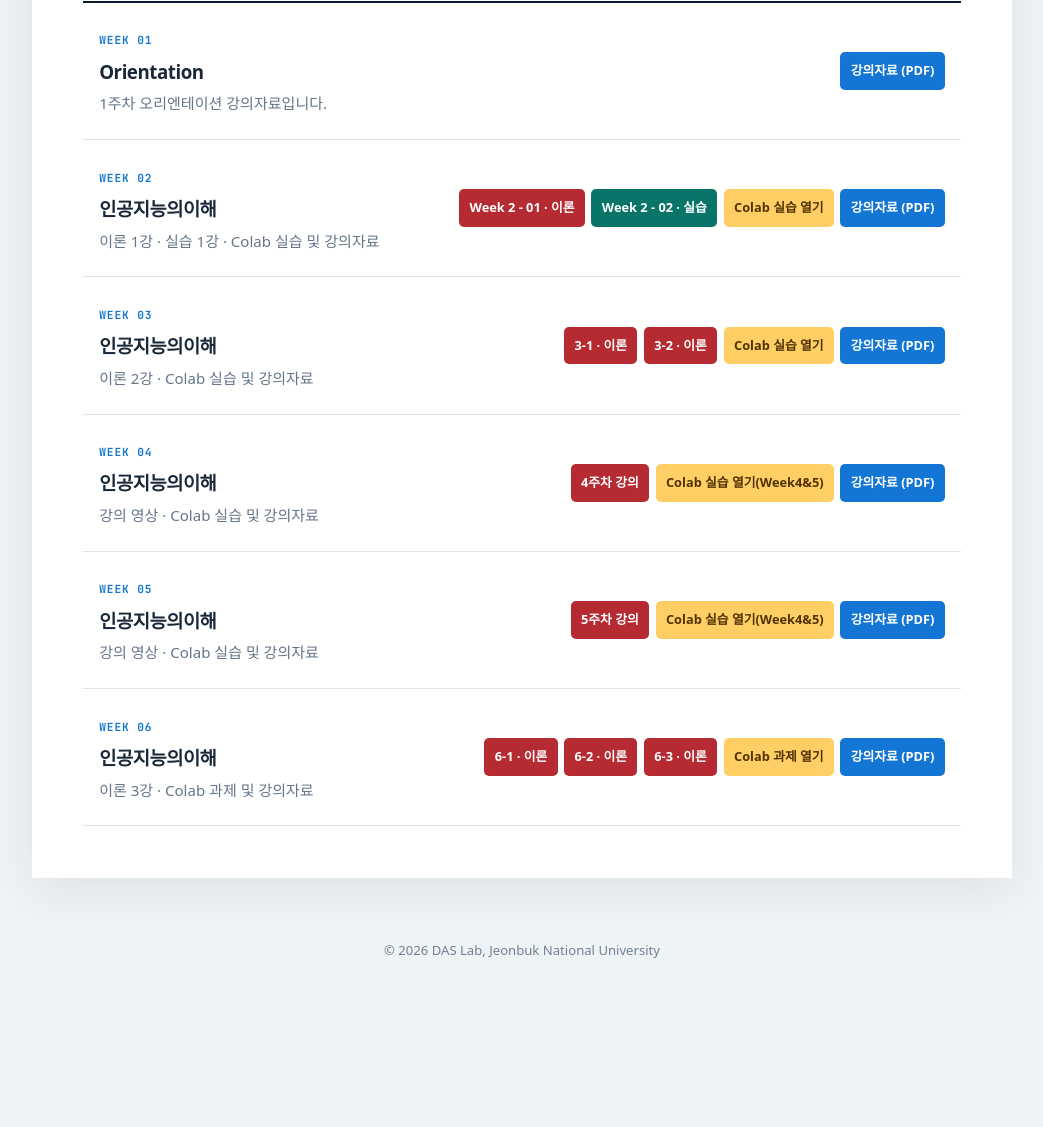
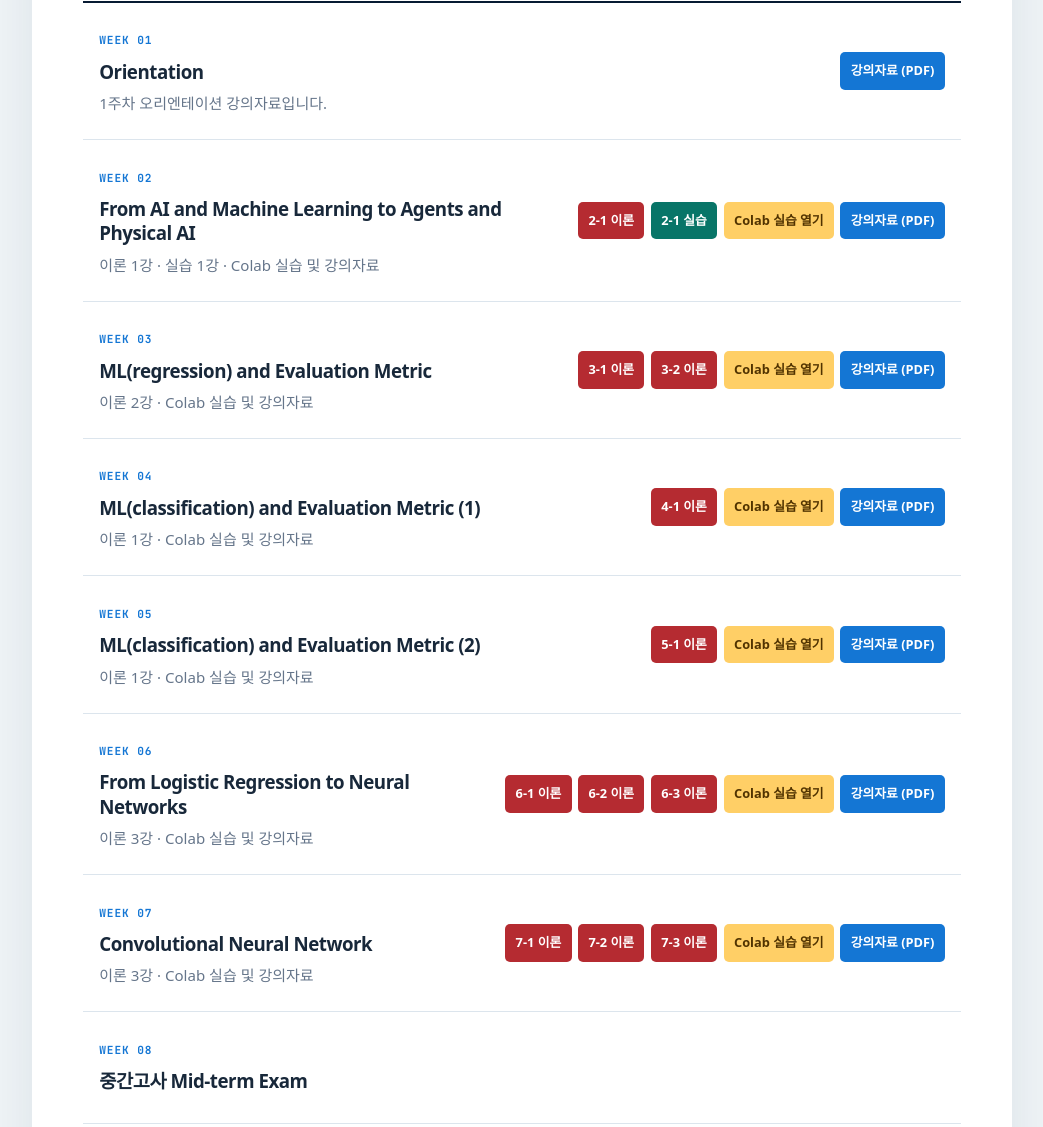
Before and after one commit to joonsooyoo/ai-class-26, a plain HTML site: page lectures.html in a window 1280 px wide. Shown: the part 542-1669 px from the top of the page, without its empty margins (118-1161 px from the left). Before the commit the page ends 1556 px from the top, so only its background shows below. Drawn offline with Linux system fonts and the light colour scheme; a web font is replaced by a local one.

Commit message:
Add week 7 resources and standardize lecture listings

```diff
--- a/lectures.html
+++ b/lectures.html
@@ -14,48 +14,61 @@
         </div>
       </article>
       <article class="lecture-row">
-        <div><span class="week">WEEK 02</span><h3>인공지능의이해</h3><p>이론 1강 · 실습 1강 · Colab 실습 및 강의자료</p></div>
+        <div><span class="week">WEEK 02</span><h3>From AI and Machine Learning to Agents and Physical AI</h3><p>이론 1강 · 실습 1강 · Colab 실습 및 강의자료</p></div>
         <div class="resource-actions">
-          <a class="video-button theory-button" href="https://youtu.be/HVKonzmF_ug" target="_blank" rel="noopener noreferrer" aria-label="Week 2 - 01 이론 강의 시청 (새 창)">Week 2 - 01 · 이론</a>
-          <a class="video-button practice-button" href="https://youtu.be/H55EfyrLjqU" target="_blank" rel="noopener noreferrer" aria-label="Week 2 - 02 실습 강의 시청 (새 창)">Week 2 - 02 · 실습</a>
-          <a class="colab-button" href="https://colab.research.google.com/drive/125D-zD1xBOi5sNbEFWkY8Z9XjrzkHazI?usp=sharing" target="_blank" rel="noopener noreferrer" aria-label="2주차 Colab 실습 사이트 열기 (새 창)">Colab 실습 열기</a>
+          <a class="video-button theory-button" href="https://youtu.be/HVKonzmF_ug" target="_blank" rel="noopener noreferrer" aria-label="2-1 이론 강의 시청 (새 창)">2-1 이론</a>
+          <a class="video-button practice-button" href="https://youtu.be/H55EfyrLjqU" target="_blank" rel="noopener noreferrer" aria-label="2-1 실습 강의 시청 (새 창)">2-1 실습</a>
+          <a class="colab-button" href="https://colab.research.google.com/drive/125D-zD1xBOi5sNbEFWkY8Z9XjrzkHazI?usp=sharing" target="_blank" rel="noopener noreferrer" aria-label="2주차 Colab 실습 열기 (새 창)">Colab 실습 열기</a>
           <a class="note-button" href="asset/note/ai_week02.pdf" target="_blank" rel="noopener noreferrer" aria-label="2주차 강의자료 PDF (새 창)">강의자료 (PDF)</a>
         </div>
       </article>
       <article class="lecture-row" id="week03">
-        <div><span class="week">WEEK 03</span><h3>인공지능의이해</h3><p>이론 2강 · Colab 실습 및 강의자료</p></div>
+        <div><span class="week">WEEK 03</span><h3>ML(regression) and Evaluation Metric</h3><p>이론 2강 · Colab 실습 및 강의자료</p></div>
         <div class="resource-actions">
-          <a class="video-button theory-button" href="https://youtu.be/c6qLrOsb_nQ" target="_blank" rel="noopener noreferrer" aria-label="3-1 이론 강의 시청 (새 창)">3-1 · 이론</a>
-          <a class="video-button theory-button" href="https://youtu.be/mk4RJU7FMOo" target="_blank" rel="noopener noreferrer" aria-label="3-2 이론 강의 시청 (새 창)">3-2 · 이론</a>
-          <a class="colab-button" href="https://colab.research.google.com/drive/1hfmOBvtLCGD4MzbvI5N0-ns_CpZjJOFK?usp=sharing" target="_blank" rel="noopener noreferrer" aria-label="3주차 Colab 실습 사이트 열기 (새 창)">Colab 실습 열기</a>
+          <a class="video-button theory-button" href="https://youtu.be/c6qLrOsb_nQ" target="_blank" rel="noopener noreferrer" aria-label="3-1 이론 강의 시청 (새 창)">3-1 이론</a>
+          <a class="video-button theory-button" href="https://youtu.be/mk4RJU7FMOo" target="_blank" rel="noopener noreferrer" aria-label="3-2 이론 강의 시청 (새 창)">3-2 이론</a>
+          <a class="colab-button" href="https://colab.research.google.com/drive/1hfmOBvtLCGD4MzbvI5N0-ns_CpZjJOFK?usp=sharing" target="_blank" rel="noopener noreferrer" aria-label="3주차 Colab 실습 열기 (새 창)">Colab 실습 열기</a>
           <a class="note-button" href="asset/note/ai_week03.pdf" target="_blank" rel="noopener noreferrer" aria-label="3주차 강의자료 PDF (새 창)">강의자료 (PDF)</a>
         </div>
       </article>
       <article class="lecture-row" id="week04">
-        <div><span class="week">WEEK 04</span><h3>인공지능의이해</h3><p>강의 영상 · Colab 실습 및 강의자료</p></div>
+        <div><span class="week">WEEK 04</span><h3>ML(classification) and Evaluation Metric (1)</h3><p>이론 1강 · Colab 실습 및 강의자료</p></div>
         <div class="resource-actions">
-          <a class="video-button theory-button" href="https://youtu.be/2xLMU3mz0AE" target="_blank" rel="noopener noreferrer" aria-label="4주차 강의 시청 (새 창)">4주차 강의</a>
-          <a class="colab-button" href="https://colab.research.google.com/drive/1v7G8u8LWI07YOAWRIoUDG0Fc6NumJAr7?usp=sharing" target="_blank" rel="noopener noreferrer" aria-label="4·5주차 Colab 실습 사이트 열기 (새 창)">Colab 실습 열기(Week4&amp;5)</a>
+          <a class="video-button theory-button" href="https://youtu.be/2xLMU3mz0AE" target="_blank" rel="noopener noreferrer" aria-label="4-1 이론 강의 시청 (새 창)">4-1 이론</a>
+          <a class="colab-button" href="https://colab.research.google.com/drive/1v7G8u8LWI07YOAWRIoUDG0Fc6NumJAr7?usp=sharing" target="_blank" rel="noopener noreferrer" aria-label="4주차 Colab 실습 열기 (새 창)">Colab 실습 열기</a>
           <a class="note-button" href="asset/note/ai_week04.pdf" target="_blank" rel="noopener noreferrer" aria-label="4주차 강의자료 PDF (새 창)">강의자료 (PDF)</a>
         </div>
       </article>
       <article class="lecture-row" id="week05">
-        <div><span class="week">WEEK 05</span><h3>인공지능의이해</h3><p>강의 영상 · Colab 실습 및 강의자료</p></div>
+        <div><span class="week">WEEK 05</span><h3>ML(classification) and Evaluation Metric (2)</h3><p>이론 1강 · Colab 실습 및 강의자료</p></div>
         <div class="resource-actions">
-          <a class="video-button theory-button" href="https://youtu.be/4IWHS2sH8AQ" target="_blank" rel="noopener noreferrer" aria-label="5주차 강의 시청 (새 창)">5주차 강의</a>
-          <a class="colab-button" href="https://colab.research.google.com/drive/1v7G8u8LWI07YOAWRIoUDG0Fc6NumJAr7?usp=sharing" target="_blank" rel="noopener noreferrer" aria-label="4·5주차 Colab 실습 사이트 열기 (새 창)">Colab 실습 열기(Week4&amp;5)</a>
+          <a class="video-button theory-button" href="https://youtu.be/4IWHS2sH8AQ" target="_blank" rel="noopener noreferrer" aria-label="5-1 이론 강의 시청 (새 창)">5-1 이론</a>
+          <a class="colab-button" href="https://colab.research.google.com/drive/1v7G8u8LWI07YOAWRIoUDG0Fc6NumJAr7?usp=sharing" target="_blank" rel="noopener noreferrer" aria-label="5주차 Colab 실습 열기 (새 창)">Colab 실습 열기</a>
           <a class="note-button" href="asset/note/ai_week05.pdf" target="_blank" rel="noopener noreferrer" aria-label="5주차 강의자료 PDF (새 창)">강의자료 (PDF)</a>
         </div>
       </article>
       <article class="lecture-row" id="week06">
-        <div><span class="week">WEEK 06</span><h3>인공지능의이해</h3><p>이론 3강 · Colab 과제 및 강의자료</p></div>
+        <div><span class="week">WEEK 06</span><h3>From Logistic Regression to Neural Networks</h3><p>이론 3강 · Colab 실습 및 강의자료</p></div>
         <div class="resource-actions">
-          <a class="video-button theory-button" href="https://youtu.be/6unh6MS071c" target="_blank" rel="noopener noreferrer" aria-label="6-1 이론 강의 시청 (새 창)">6-1 · 이론</a>
-          <a class="video-button theory-button" href="https://youtu.be/HdTq8eXN71k" target="_blank" rel="noopener noreferrer" aria-label="6-2 이론 강의 시청 (새 창)">6-2 · 이론</a>
-          <a class="video-button theory-button" href="https://youtu.be/PvVTlRAEQso" target="_blank" rel="noopener noreferrer" aria-label="6-3 이론 강의 시청 (새 창)">6-3 · 이론</a>
-          <a class="colab-button" href="https://colab.research.google.com/drive/1mJsLziUb50nCkdaWhRzDgab1S0xln1tk?usp=sharing" target="_blank" rel="noopener noreferrer" aria-label="6주차 Colab 과제 열기 (새 창)">Colab 과제 열기</a>
+          <a class="video-button theory-button" href="https://youtu.be/6unh6MS071c" target="_blank" rel="noopener noreferrer" aria-label="6-1 이론 강의 시청 (새 창)">6-1 이론</a>
+          <a class="video-button theory-button" href="https://youtu.be/HdTq8eXN71k" target="_blank" rel="noopener noreferrer" aria-label="6-2 이론 강의 시청 (새 창)">6-2 이론</a>
+          <a class="video-button theory-button" href="https://youtu.be/PvVTlRAEQso" target="_blank" rel="noopener noreferrer" aria-label="6-3 이론 강의 시청 (새 창)">6-3 이론</a>
+          <a class="colab-button" href="https://colab.research.google.com/drive/1mJsLziUb50nCkdaWhRzDgab1S0xln1tk?usp=sharing" target="_blank" rel="noopener noreferrer" aria-label="6주차 Colab 실습 열기 (새 창)">Colab 실습 열기</a>
           <a class="note-button" href="asset/note/ai_week06.pdf" target="_blank" rel="noopener noreferrer" aria-label="6주차 강의자료 PDF (새 창)">강의자료 (PDF)</a>
         </div>
+      </article>
+      <article class="lecture-row" id="week07">
+        <div><span class="week">WEEK 07</span><h3>Convolutional Neural Network</h3><p>이론 3강 · Colab 실습 및 강의자료</p></div>
+        <div class="resource-actions">
+          <a class="video-button theory-button" href="https://youtu.be/N2SEbkA9D8E" target="_blank" rel="noopener noreferrer" aria-label="7-1 이론 강의 시청 (새 창)">7-1 이론</a>
+          <a class="video-button theory-button" href="https://youtu.be/NOQMeidHHrc" target="_blank" rel="noopener noreferrer" aria-label="7-2 이론 강의 시청 (새 창)">7-2 이론</a>
+          <a class="video-button theory-button" href="https://youtu.be/dl3AjRwRuBM" target="_blank" rel="noopener noreferrer" aria-label="7-3 이론 강의 시청 (새 창)">7-3 이론</a>
+          <a class="colab-button" href="https://colab.research.google.com/drive/1zMaHMt_HLTxWzWqctrxmGmaYbfhon0Il?usp=sharing" target="_blank" rel="noopener noreferrer" aria-label="7주차 Colab 실습 열기 (새 창)">Colab 실습 열기</a>
+          <a class="note-button" href="asset/note/ai_week07.pdf" target="_blank" rel="noopener noreferrer" aria-label="7주차 강의자료 PDF (새 창)">강의자료 (PDF)</a>
+        </div>
+      </article>
+      <article class="lecture-row" id="week08">
+        <div><span class="week">WEEK 08</span><h3>중간고사 Mid-term Exam</h3></div>
       </article>
     </div>
   </main><footer><p>© 2026 DAS Lab, Jeonbuk National University</p></footer>
```
Also changed, not shown: 1 other file.
